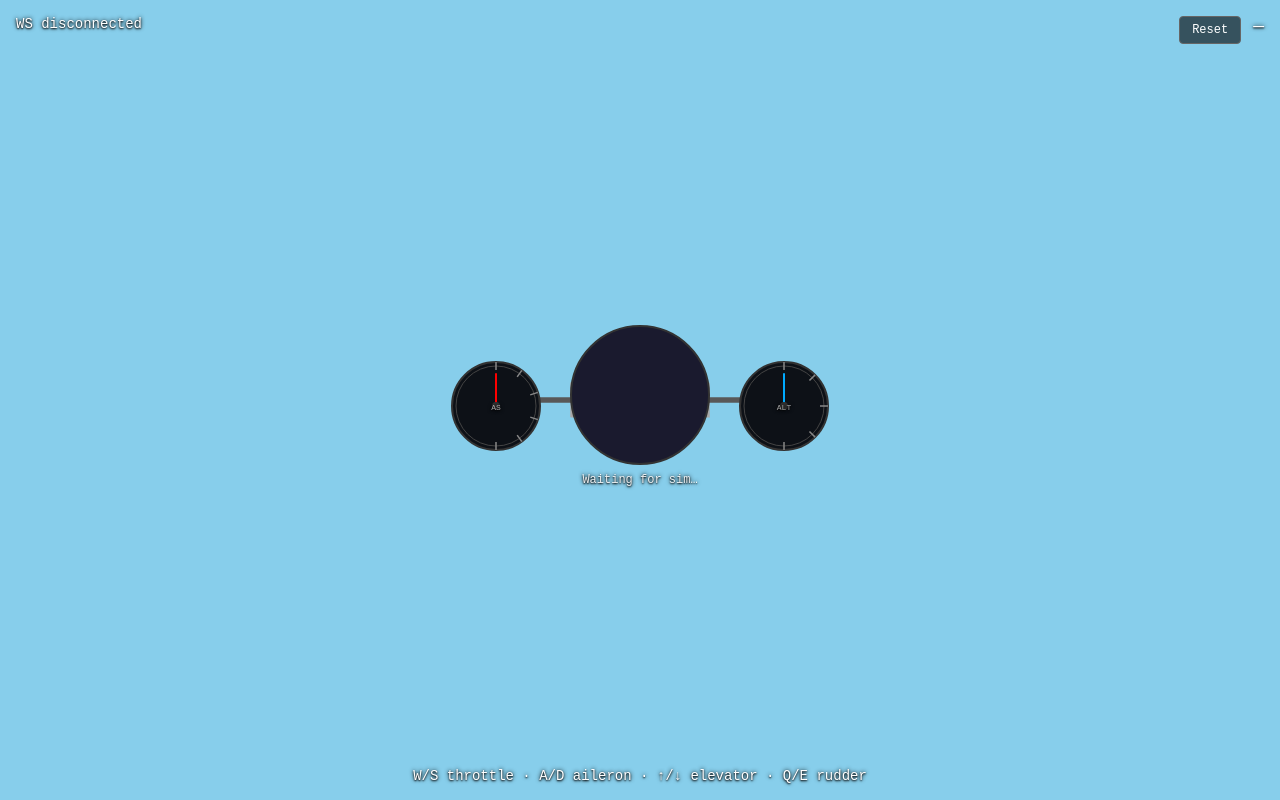
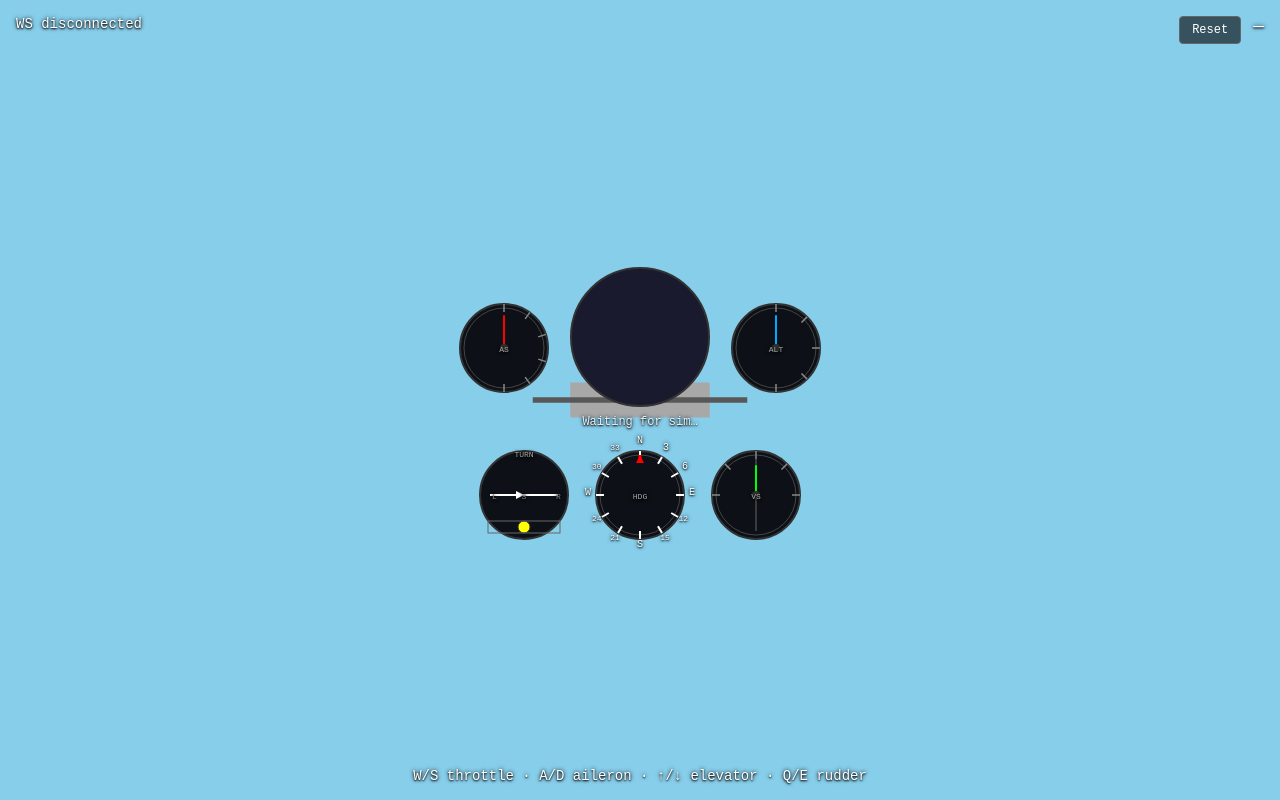
Before and after one commit to tervingo/flughermir-front, a React (Vite) app: page / in a window 1280 px wide. Built offline with nearby package versions, Linux system fonts and the light colour scheme; no server answers.

Commit message:
Phase 2: 6.pack flying instruments

```diff
--- a/src/HUD.tsx
+++ b/src/HUD.tsx
@@ -3,6 +3,9 @@ import type { Telemetry } from './types'
 import { AttitudeIndicator } from './AttitudeIndicator'
 import { AirspeedIndicator } from './AirspeedIndicator'
 import { Altimeter } from './Altimeter'
+import { VerticalSpeedIndicator } from './VerticalSpeedIndicator'
+import { TurnCoordinator } from './TurnCoordinator'
+import { HeadingIndicator } from './HeadingIndicator'
 import { resetSim } from './api'
 
 interface HUDProps {
@@ -83,12 +86,22 @@ export function HUD({ telemetry, connected, gamepadConnected = false, resetContr
           justifyContent: 'center',
           alignItems: 'center',
           flex: 1,
-          gap: 24,
+          flexDirection: 'column',
+          gap: 16,
         }}
       >
-        <AirspeedIndicator telemetry={telemetry} size={100} />
-        <AttitudeIndicator telemetry={telemetry} size={140} />
-        <Altimeter telemetry={telemetry} size={100} />
+        {/* Six-pack: top row */}
+        <div style={{ display: 'flex', gap: 16, alignItems: 'center' }}>
+          <AirspeedIndicator telemetry={telemetry} size={100} />
+          <AttitudeIndicator telemetry={telemetry} size={140} />
+          <Altimeter telemetry={telemetry} size={100} />
+        </div>
+        {/* Six-pack: bottom row */}
+        <div style={{ display: 'flex', gap: 16, alignItems: 'center' }}>
+          <TurnCoordinator telemetry={telemetry} size={100} />
+          <HeadingIndicator telemetry={telemetry} size={100} />
+          <VerticalSpeedIndicator telemetry={telemetry} size={100} />
+        </div>
       </div>
       <div style={{ alignSelf: 'center', fontSize: 14, textAlign: 'center' }}>
         <div>W/S throttle · A/D aileron · ↑/↓ elevator · Q/E rudder</div>
--- /dev/null
+++ b/src/HeadingIndicator.tsx
@@ -0,0 +1,59 @@
+import type { Telemetry } from './types'
+
+const SIZE = 100
+const CX = SIZE / 2
+const CY = SIZE / 2
+const R = SIZE / 2 - 6
+const TICK_LENGTH = 8
+
+export function HeadingIndicator({ telemetry, size = SIZE }: { telemetry: Telemetry | null; size?: number }) {
+  const heading = telemetry?.psi_deg ?? 0
+  const normalized = ((heading % 360) + 360) % 360
+
+  return (
+    <svg width={size} height={size} viewBox={`0 0 ${SIZE} ${SIZE}`} style={{ overflow: 'visible' }}>
+      <circle cx={CX} cy={CY} r={R} fill="#0d1117" stroke="#333" strokeWidth={2} />
+      <circle cx={CX} cy={CY} r={R - 4} fill="none" stroke="#444" strokeWidth={1} />
+      {/* Rotating compass card */}
+      <g transform={`translate(${CX}, ${CY}) rotate(${-normalized})`}>
+        {/* Major ticks every 30° */}
+        {[0, 30, 60, 90, 120, 150, 180, 210, 240, 270, 300, 330].map((deg) => {
+          const rad = (deg * Math.PI) / 180
+          const inner = R - TICK_LENGTH
+          const outer = R
+          const x1 = inner * Math.sin(rad)
+          const y1 = -inner * Math.cos(rad)
+          const x2 = outer * Math.sin(rad)
+          const y2 = -outer * Math.cos(rad)
+          const label = deg === 0 ? 'N' : deg === 90 ? 'E' : deg === 180 ? 'S' : deg === 270 ? 'W' : (deg / 10).toString()
+          return (
+            <g key={deg}>
+              <line x1={x1} y1={y1} x2={x2} y2={y2} stroke="#fff" strokeWidth={2} />
+              <text
+                x={x2 + (label.length === 1 ? 8 : 6) * Math.sin(rad)}
+                y={y2 - 8 * Math.cos(rad)}
+                textAnchor="middle"
+                fill="#fff"
+                fontSize={label.length === 1 ? 10 : 8}
+                fontFamily="monospace"
+              >
+                {label}
+              </text>
+            </g>
+          )
+        })}
+      </g>
+      {/* Fixed lubber line (top) */}
+      <line x1={CX} y1={CY - R + 4} x2={CX} y2={CY - R + 12} stroke="#f00" strokeWidth={3} />
+      <polygon points={`${CX},${CY - R + 4} ${CX - 4},${CY - R + 12} ${CX + 4},${CY - R + 12}`} fill="#f00" />
+      <text x={CX} y={CY + 4} textAnchor="middle" fill="#aaa" fontSize={8} fontFamily="monospace">
+        HDG
+      </text>
+      {telemetry && (
+        <text x={CX} y={SIZE - 6} textAnchor="middle" fill="#fff" fontSize={10} fontFamily="monospace">
+          {Math.round(normalized)}°
+        </text>
+      )}
+    </svg>
+  )
+}
--- /dev/null
+++ b/src/TurnCoordinator.tsx
@@ -0,0 +1,43 @@
+import type { Telemetry } from './types'
+
+const SIZE = 100
+const CX = SIZE / 2
+const CY = SIZE / 2
+const R = SIZE / 2 - 6
+const MAX_TURN_RATE = 6  // deg/s (standard rate turn = 3 deg/s)
+
+export function TurnCoordinator({ telemetry, size = SIZE }: { telemetry: Telemetry | null; size?: number }) {
+  const roll = telemetry?.phi_deg ?? 0
+  const turnRate = telemetry?.r_deg_s ?? 0
+  const clampedRate = Math.max(-MAX_TURN_RATE, Math.min(MAX_TURN_RATE, turnRate))
+  const ballOffset = (clampedRate / MAX_TURN_RATE) * (R - 20)  // ball moves left/right based on yaw rate
+
+  return (
+    <svg width={size} height={size} viewBox={`0 0 ${SIZE} ${SIZE}`} style={{ overflow: 'visible' }}>
+      <circle cx={CX} cy={CY} r={R} fill="#0d1117" stroke="#333" strokeWidth={2} />
+      {/* Mini airplane symbol */}
+      <g transform={`translate(${CX}, ${CY}) rotate(${roll})`}>
+        <line x1={-R + 10} y1={0} x2={R - 10} y2={0} stroke="#fff" strokeWidth={2} />
+        <polygon points={`0,0 ${-8},-4 ${-8},4`} fill="#fff" />
+      </g>
+      {/* Turn rate marks: L, S, R (Left, Straight, Right) */}
+      <text x={CX - R + 12} y={CY + 4} fill="#888" fontSize={8} fontFamily="monospace">L</text>
+      <text x={CX} y={CY + 4} textAnchor="middle" fill="#888" fontSize={8} fontFamily="monospace">S</text>
+      <text x={CX + R - 12} y={CY + 4} fill="#888" fontSize={8} fontFamily="monospace">R</text>
+      {/* Ball (inclinometer) */}
+      <g transform={`translate(${CX + ballOffset}, ${CY + R - 12})`}>
+        <circle cx={0} cy={0} r={6} fill="#ff0" stroke="#333" strokeWidth={1} />
+      </g>
+      {/* Ball track */}
+      <rect x={CX - R + 8} y={CY + R - 18} width={R * 2 - 16} height={12} fill="none" stroke="#666" strokeWidth={1} />
+      <text x={CX} y={CY - R + 6} textAnchor="middle" fill="#aaa" fontSize={8} fontFamily="monospace">
+        TURN
+      </text>
+      {telemetry && (
+        <text x={CX} y={SIZE - 6} textAnchor="middle" fill="#fff" fontSize={9} fontFamily="monospace">
+          {turnRate.toFixed(1)}°/s
+        </text>
+      )}
+    </svg>
+  )
+}
--- /dev/null
+++ b/src/VerticalSpeedIndicator.tsx
@@ -0,0 +1,63 @@
+import type { Telemetry } from './types'
+
+const SIZE = 100
+const CX = SIZE / 2
+const CY = SIZE / 2
+const R = SIZE / 2 - 6
+const MAX_VS_MS = 20  // ±20 m/s (±4000 ft/min)
+const NEEDLE_LENGTH = R - 15
+
+/** Vertical speed to needle angle: 0 m/s at center (0°), ±20 m/s at ±90° */
+function vsToAngle(vsMs: number): number {
+  const clamped = Math.max(-MAX_VS_MS, Math.min(MAX_VS_MS, vsMs))
+  return (clamped / MAX_VS_MS) * 90
+}
+
+export function VerticalSpeedIndicator({ telemetry, size = SIZE }: { telemetry: Telemetry | null; size?: number }) {
+  const vs = telemetry?.vertical_speed ?? 0
+  const angle = vsToAngle(vs)
+  const needleX = CX + NEEDLE_LENGTH * Math.sin((angle * Math.PI) / 180)
+  const needleY = CY - NEEDLE_LENGTH * Math.cos((angle * Math.PI) / 180)
+
+  return (
+    <svg width={size} height={size} viewBox={`0 0 ${SIZE} ${SIZE}`} style={{ overflow: 'visible' }}>
+      <circle cx={CX} cy={CY} r={R} fill="#0d1117" stroke="#333" strokeWidth={2} />
+      <circle cx={CX} cy={CY} r={R - 4} fill="none" stroke="#444" strokeWidth={1} />
+      {/* Center line */}
+      <line x1={CX} y1={CY - R + 8} x2={CX} y2={CY + R - 8} stroke="#666" strokeWidth={1} />
+      {/* Tick marks: -20, -10, 0, 10, 20 m/s */}
+      {[-20, -10, 0, 10, 20].map((v) => {
+        const a = vsToAngle(v)
+        const rad = (a * Math.PI) / 180
+        const inner = R - 8
+        const outer = R
+        const x1 = CX + inner * Math.sin(rad)
+        const y1 = CY - inner * Math.cos(rad)
+        const x2 = CX + outer * Math.sin(rad)
+        const y2 = CY - outer * Math.cos(rad)
+        return (
+          <line key={v} x1={x1} y1={y1} x2={x2} y2={y2} stroke="#888" strokeWidth={1.5} />
+        )
+      })}
+      {/* Needle */}
+      <line
+        x1={CX}
+        y1={CY}
+        x2={needleX}
+        y2={needleY}
+        stroke="#0f0"
+        strokeWidth={2}
+        strokeLinecap="round"
+      />
+      <circle cx={CX} cy={CY} r={4} fill="#333" />
+      <text x={CX} y={CY + 4} textAnchor="middle" fill="#aaa" fontSize={8} fontFamily="monospace">
+        VS
+      </text>
+      {telemetry && (
+        <text x={CX} y={SIZE - 6} textAnchor="middle" fill="#fff" fontSize={10} fontFamily="monospace">
+          {vs > 0 ? '+' : ''}{vs.toFixed(1)} m/s
+        </text>
+      )}
+    </svg>
+  )
+}
--- a/src/types.ts
+++ b/src/types.ts
@@ -6,6 +6,10 @@ export interface Telemetry {
   theta_deg: number
   psi_deg: number
   airspeed: number
+  vertical_speed?: number  // m/s, positive = climbing
+  p_deg_s?: number  // roll rate deg/s
+  q_deg_s?: number  // pitch rate deg/s
+  r_deg_s?: number  // yaw rate deg/s
   throttle: number
 }
 
```
Also changed, not shown: 1 other file (tests, documents, lock files or other folders).
